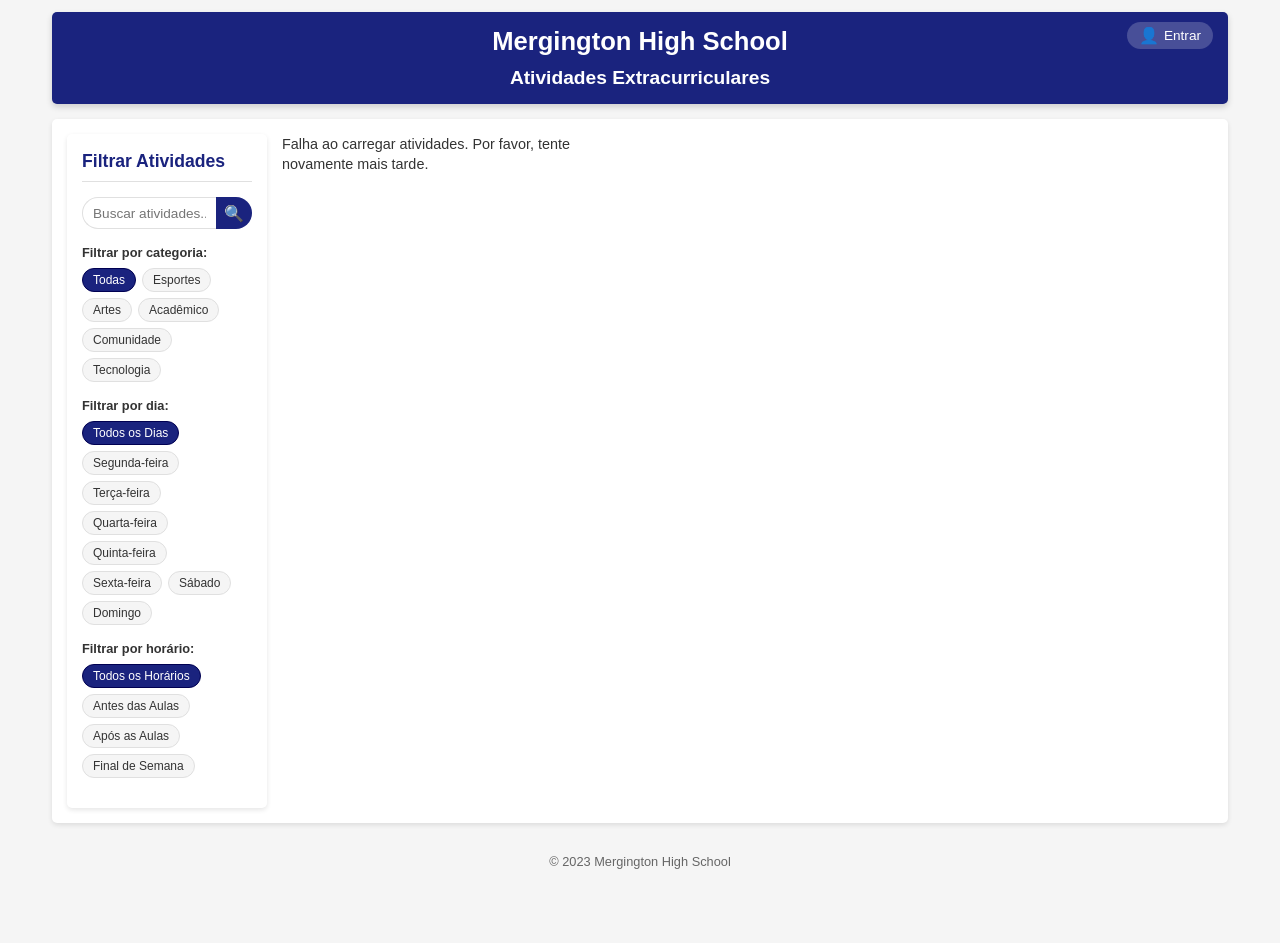
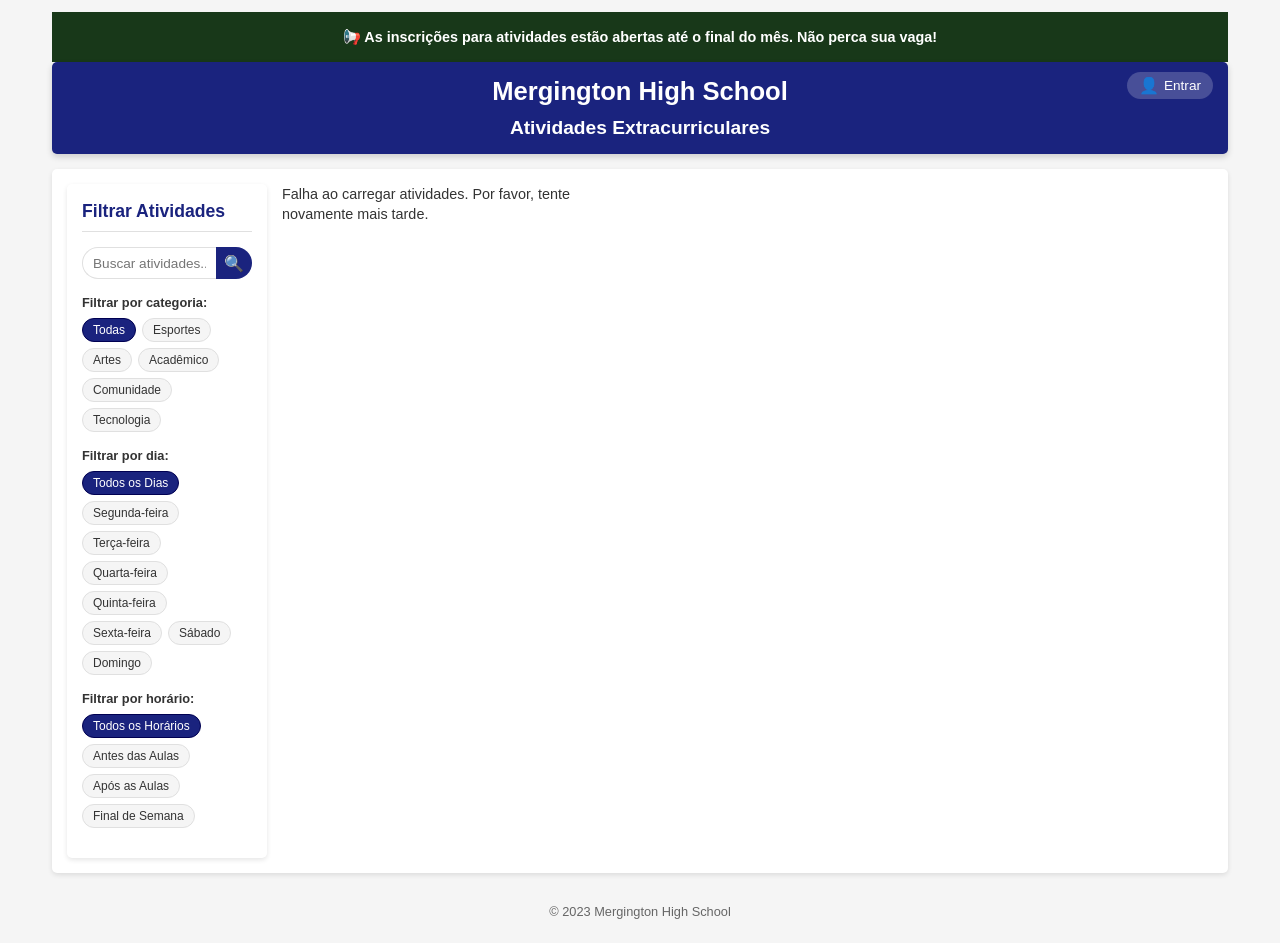
Before and after one commit to ps-dcorrea/skills-copilot-code-review, a plain HTML site: page src/static/index.html in a window 1280 px wide. Before the commit the page ends 893 px from the top, so only its background shows below. Drawn offline with Linux system fonts and the light colour scheme; no server answers.

Commit message:
Add announcement banner with styling for activity registrations

```diff
--- a/src/static/index.html
+++ b/src/static/index.html
@@ -12,6 +12,9 @@
     />
   </head>
   <body>
+    <div class="announcement-banner">
+      📢 As inscrições para atividades estão abertas até o final do mês. Não perca sua vaga!
+    </div>
     <header>
       <h1>Mergington High School</h1>
       <h2>Atividades Extracurriculares</h2>
--- a/src/static/styles.css
+++ b/src/static/styles.css
@@ -664,3 +664,10 @@
 #logout-button:hover {
   background-color: rgba(255, 255, 255, 0.3);
 }
+.announcement-banner {
+  background-color: #183819;
+  color: white;
+  text-align: center;
+  padding: 15px;
+  font-weight: bold;
+}
```
